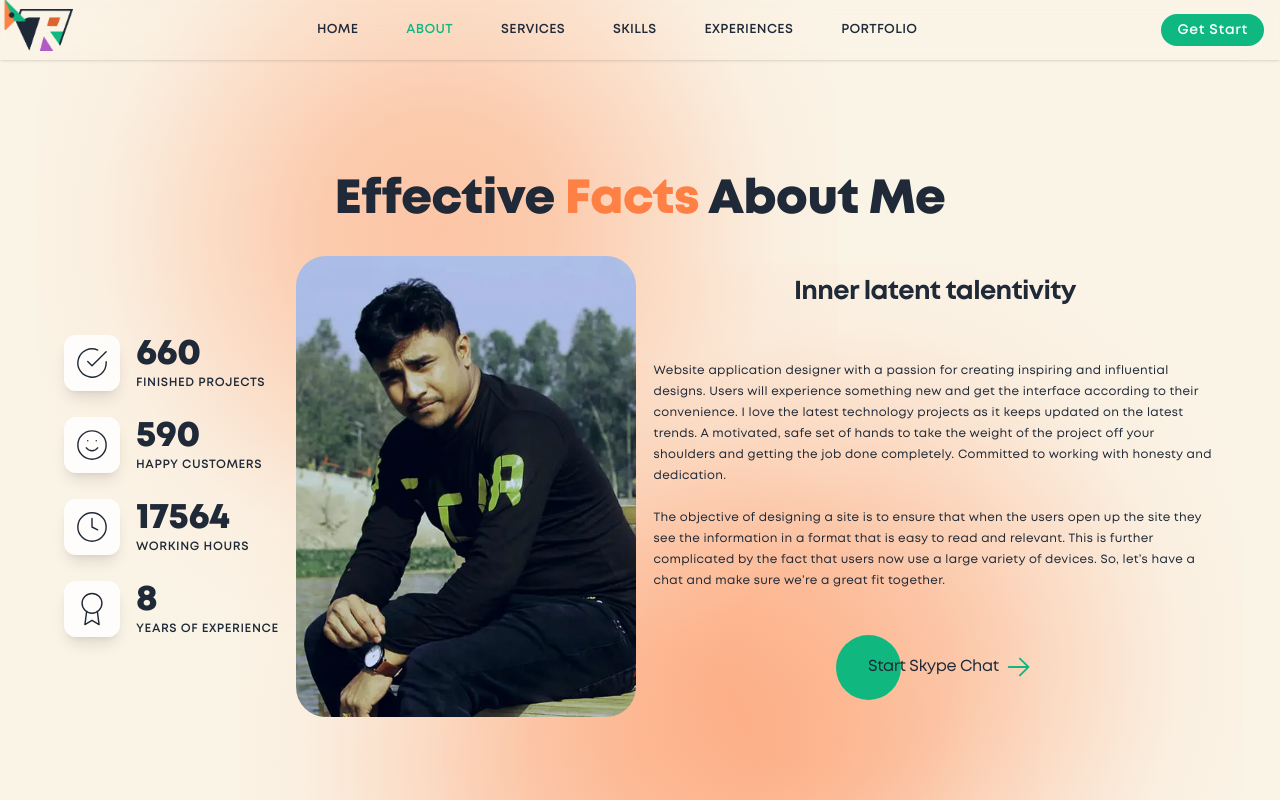
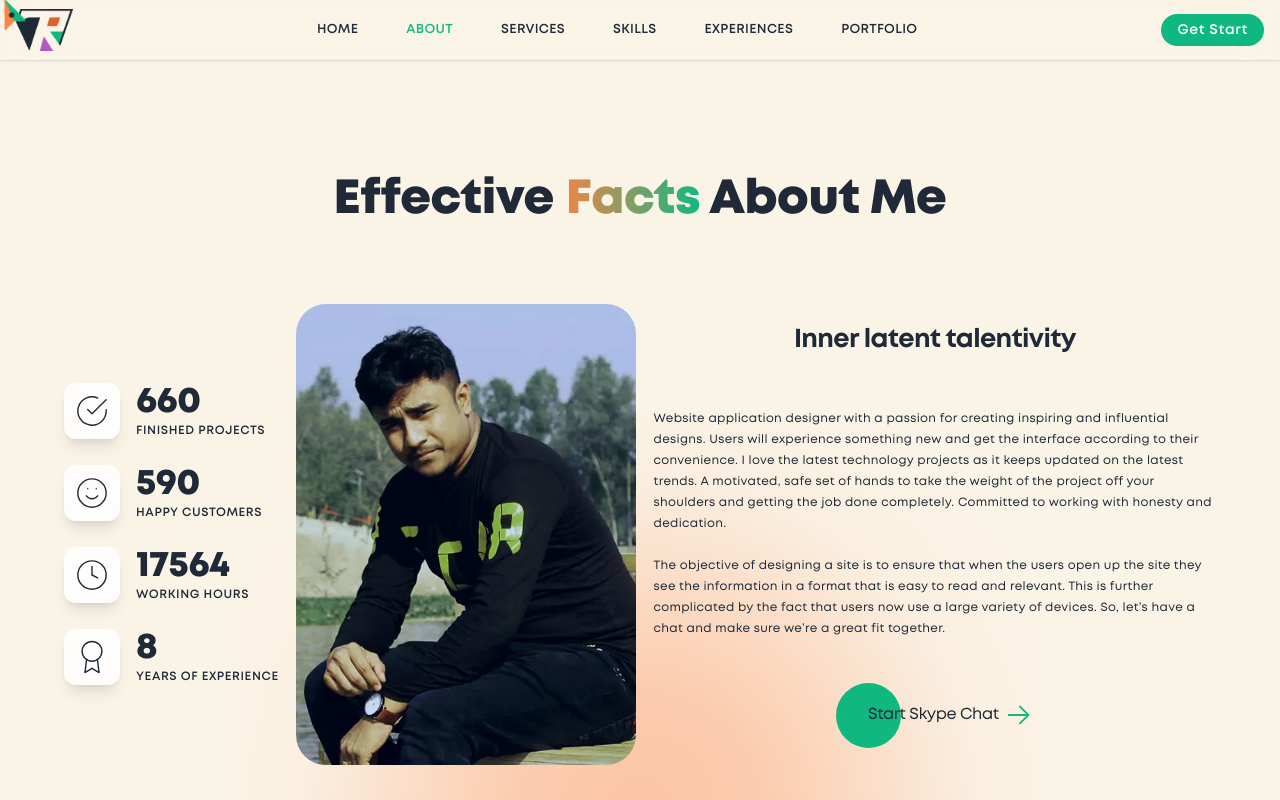
Before and after one commit to ToukirRj/Portfolio, a React (Vite) app: page /About in a window 1280 px wide. Shown: the top 800 px of the page. Built offline with nearby package versions, Linux system fonts and the light colour scheme.

Commit message:
no message

```diff
--- a/src/SASS/custom.scss
+++ b/src/SASS/custom.scss
@@ -327,7 +327,7 @@ svg.mouse #wheel {
 .canvas {
 	filter: blur(350px);
 	opacity: 0.5;
-    position:absolute;
+    position:fixed;
     z-index:-1;
     top:0;
     left:0;
--- a/src/components/Myself.jsx
+++ b/src/components/Myself.jsx
@@ -7,11 +7,10 @@ const Myself = () => {
     return (
         <>
             <section id="about" className="sm:py-24 py-12 relative">
-                <div className='h-[800px] w-[800px] absolute left-[3%] -top-[250px] opacity-40 gradient-stops z-0'></div>
-                <div className='h-[800px] w-[800px] absolute right-[3%] -bottom-[250px] opacity-40 gradient-stops z-0'></div>
                 <div className="mx-auto px-4 sm:px-12 xl:max-w-6xl xl:px-0 relative z-20">
-                    <div className="text-center sm:mb-8 mb-4">
-                        <h2 className="sm:text-3xl text-[23px] font-bold text-[#1F2937] md:text-4xl xl:text-5xl">Effective <span className="text-[#FF8045]">Facts</span> About Me </h2>
+                    <div className="text-center sm:mb-20 mb-4 animatable">
+                        <h2 className="sm:text-3xl text-[23px] font-bold text-[#1F2937] md:text-4xl xl:text-5xl">Effective
+                        <span className="bg-gradient-to-r from-[#ff8144] to-[#10b881] inline-block text-transparent bg-clip-text ps-3">Facts</span> About Me </h2>
                     </div>
                     <div className="-mx-4 sm:mx-0">
                         <div className="flex items-center sm:flex-row flex-col sm:px-0 px-[20px] animatable">
--- a/src/components/Splash.jsx
+++ b/src/components/Splash.jsx
@@ -32,7 +32,7 @@ const Splash = () => {
                                 <h4 className="bg-[#1f2937] text-[#fff] text-[14px] font-[500] uppercase tracking-wider mr-2 px-4 py-1 rounded-full table">Website Strategic UI Expert</h4>
                                 <h1 className="my-[30px] text-[#1f2937] sm:text-[47px] text-[24px] font-[700] sm:leading-[54px] leading-[32px] tracking-normal sm:text-start text-center">Addicted to Advanced
 
-                                <span className='bg-gradient-to-r from-[#ff8144] to-[#10b881] inline-block text-transparent bg-clip-text '>Design and Coding</span></h1>
+                                <span className='bg-gradient-to-r from-[#ff8144] to-[#10b881] inline-block text-transparent bg-clip-text'>Design and Coding</span></h1>
                                 <p className="text-[18px] font-[300] tracking-normal text-[#1F2937] sm:text-start text-center mb-[30px]">
                                     A safe hand to take your vision & the weight of the project off your shoulders, to getting your website done
                                     perfectly. A website application designer with a passion for creating inspiring and influential designs. Committed to working with honesty and dedication.
```
